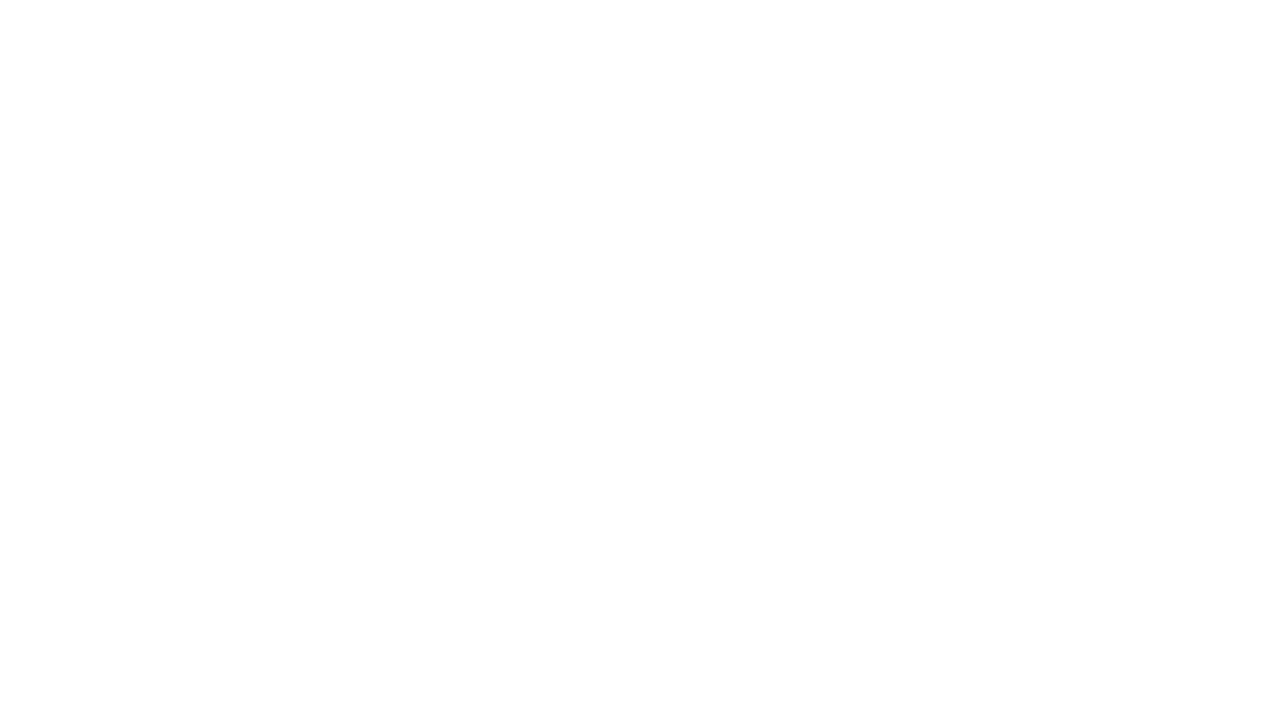
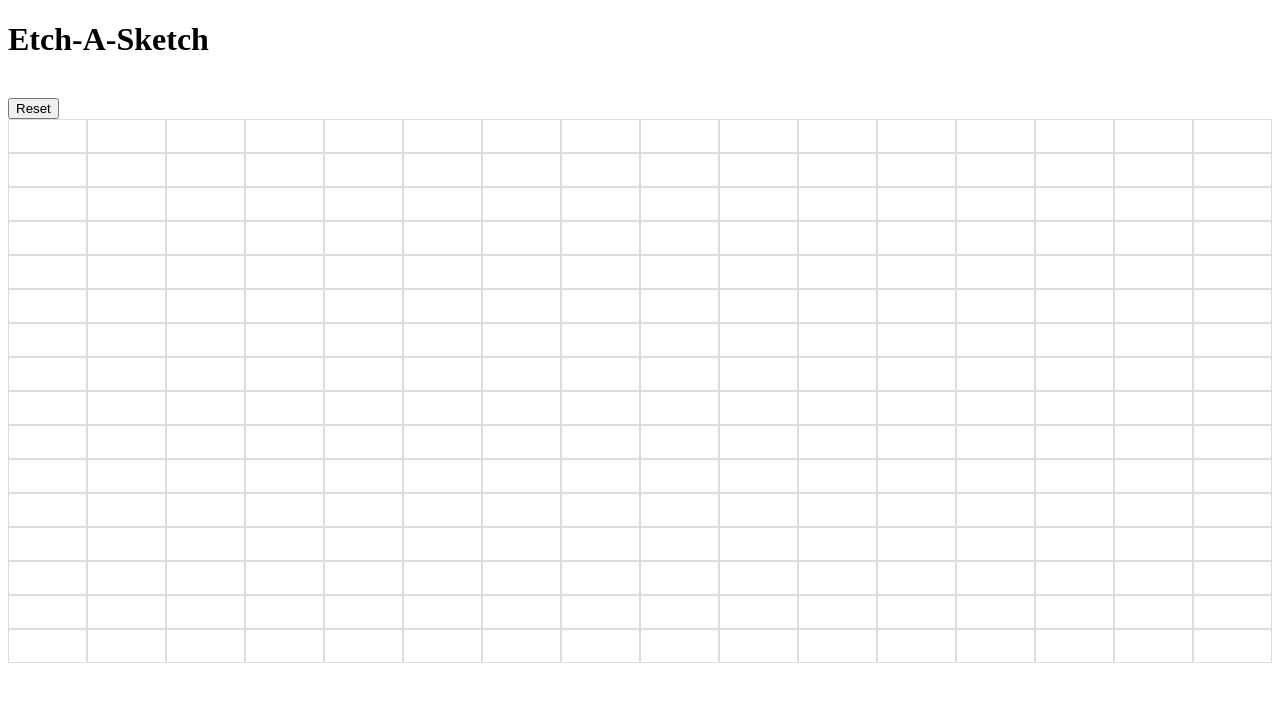
Before and after one commit to KonceptD/Odin-Project-Etch-a-Sketch, a plain HTML site: page index.html in a window 1280 px wide. Drawn offline with Linux system fonts and the light colour scheme.

Commit message:
HTML: Header, reset button and parent container added; CSS: Basic styling for grid ; JS: TODOlist, functions for grid creation and reset plus event listeners

```diff
--- a/index.html
+++ b/index.html
@@ -5,8 +5,15 @@
     <meta http-equiv="X-UA-Compatible" content="IE=edge">
     <meta name="viewport" content="width=device-width, initial-scale=1.0">
     <title>Document</title>
+    <link rel="stylesheet" href="style.css">
+    <script src="script.js" defer></script>
 </head>
 <body>
+    <h1>Etch-A-Sketch</h1>
+    <br>
+    <button id="reset">Reset</button>
+    <div id="container">
 
+    </div>
 </body>
 </html>
--- a/script.js
+++ b/script.js
@@ -0,0 +1,34 @@
+// * TODO: 16x16 square divs using JS
+// * TODO: Append them to a parent container
+// TODO: Convert divs to a grid
+// * TODO: Hover effect of a color change when the mouse passes through
+// TODO: Button on top to prompt user for no. of squares - max 100 (must replace the old grid)
+
+
+const container= document.getElementById("container")
+
+
+
+// function that creates the grid - Taken from StackOverflow
+function makeRows(rows, cols) {
+    container.style.setProperty('--grid-rows', rows);
+    container.style.setProperty('--grid-cols', cols);
+    for (c = 0; c < (rows * cols); c++) {
+        let cell = document.createElement("div");
+        cell.addEventListener('mouseover', function(e){
+            e.target.style.backgroundColor = 'black';
+        })
+        container.appendChild(cell).className = "grid-item"
+    };
+};
+makeRows (16, 16);
+
+// Adds the reset button, and event listener for it
+const reset = document.querySelector('#reset')
+function resetButton(rows, cols) {
+    while (container.firstChild) {
+        container.removeChild(container.lastChild);
+    }
+    makeRows(16,16);
+}
+reset.addEventListener('click', resetButton)
--- a/style.css
+++ b/style.css
@@ -0,0 +1,17 @@
+:root {
+    --grid-cols: 1;
+    --grid-rows: 1;
+  }
+
+  #container {
+    display: grid;
+    gap: 0em;
+    grid-template-rows: repeat(var(--grid-rows), 1fr);
+    grid-template-columns: repeat(var(--grid-cols), 1fr);
+  }
+
+  .grid-item {
+    padding: 1em;
+    border: 1px solid #ddd;
+    text-align: center;
+  }
```
